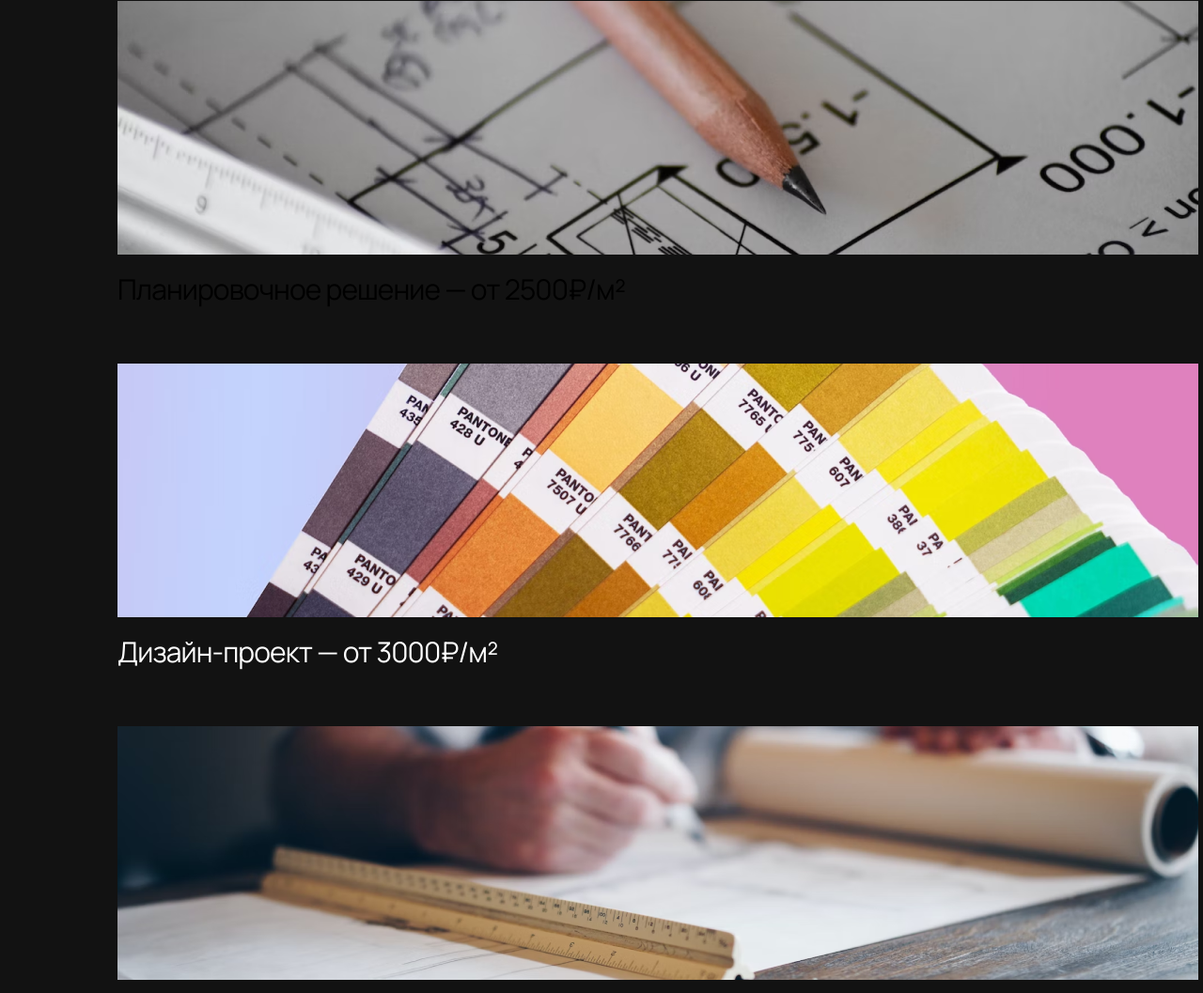
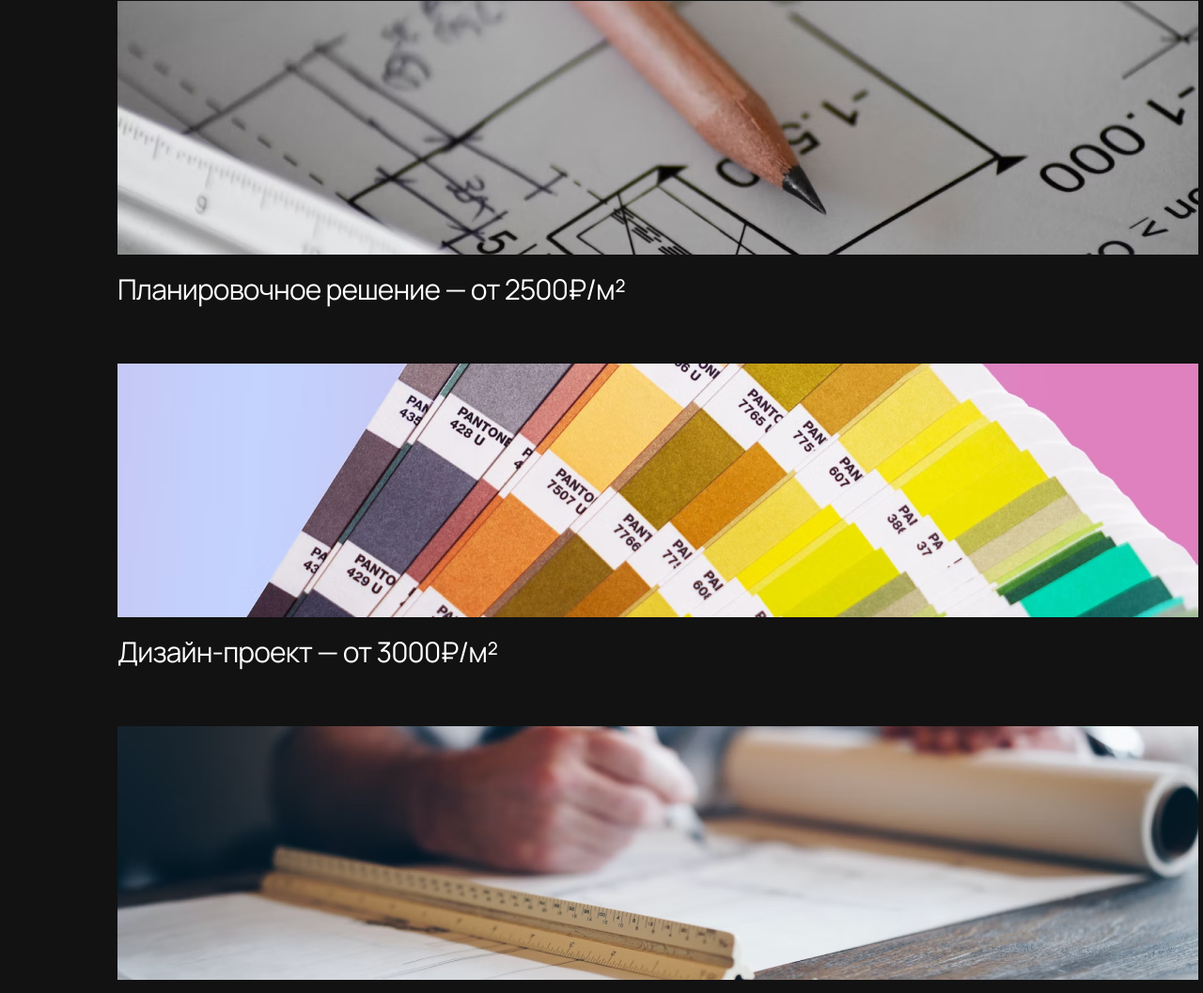
Before and after one commit to kulikovigor/metrika-site, a plain HTML site: page index.html in a window 1280 px wide. Shown: the part 4075-5132 px from the top of the page at 94% size. Drawn offline with Linux system fonts and the light colour scheme.

Commit message:
Update index.html

```diff
--- a/index.html
+++ b/index.html
@@ -93,7 +93,7 @@
     <li class="service">
  <img class="services_item_image" src="./resources/карандаш.png" alt="Карандаш">
 
- <h3 class="service_descriptiono">Планировочное решение — от 2500₽/м²</h3>
+ <h3 class="service_description">Планировочное решение — от 2500₽/м²</h3>
 
 </li>
 
```
